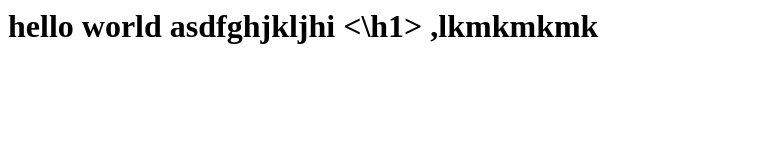
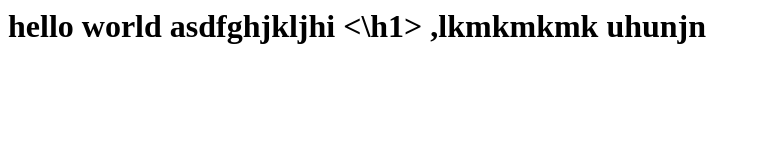
Before and after one commit to sunil22140/new_pipeline, a plain HTML site: page Index.html in a window 1280 px wide. Shown: the whole page, without its empty margins (0-761 px from the left). Drawn offline with Linux system fonts and the light colour scheme.

Commit message:
Update Index.html

```diff
--- a/Index.html
+++ b/Index.html
@@ -1,2 +1,3 @@
 <h1> hello world asdfghjkljhi <\h1>
   ,lkmkmkmk
+uhunjn
```
